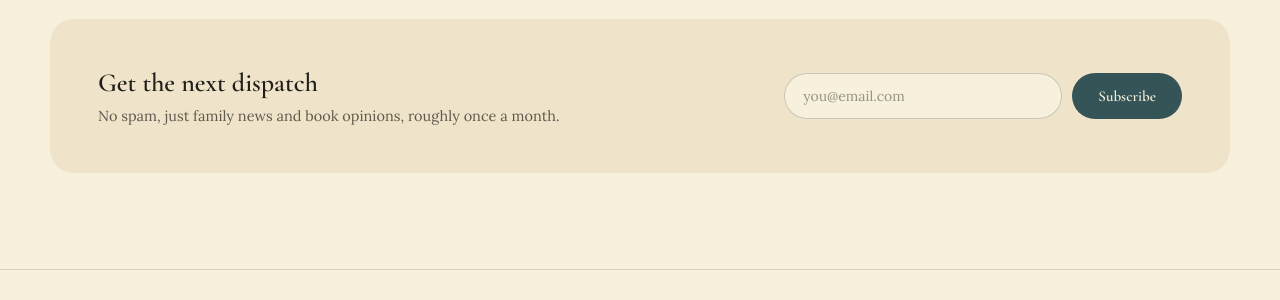
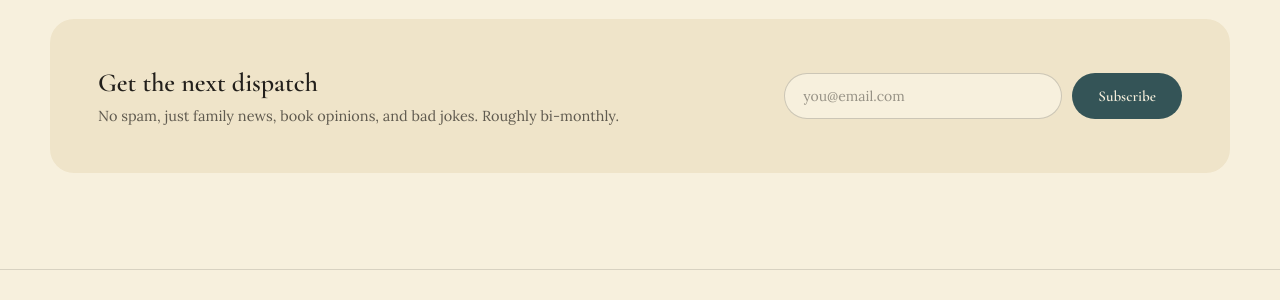
Before and after one commit to emilierezendes-sudo/The-Redgum-Report, a Jekyll site: the page built from index.html, in a window 1280 px wide and 900 px high, scrolled down 2361 px. Shown: the part 549-849 px from the top of the window. Built offline with Jekyll 4.4.1, drawn with Linux system fonts in a browser that asks for light colours.

Commit message:
Update subscribe.md

```diff
--- a/_includes/subscribe.md
+++ b/_includes/subscribe.md
@@ -1,3 +1,3 @@
 ## Get the next dispatch
 
-No spam, just family news and book opinions, roughly once a month.
+No spam, just family news, book opinions, and bad jokes. Roughly bi-monthly.
```
